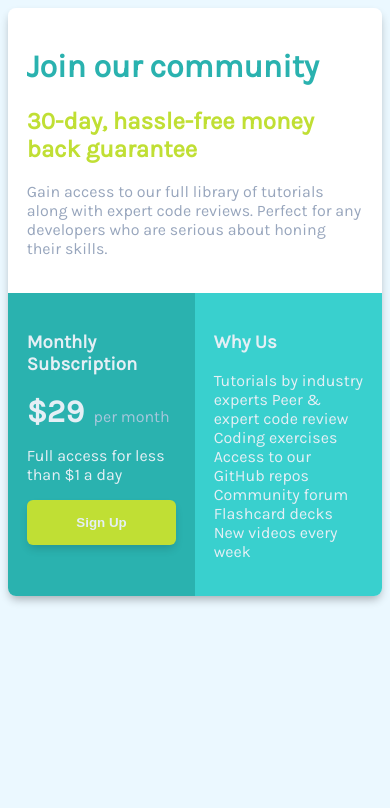
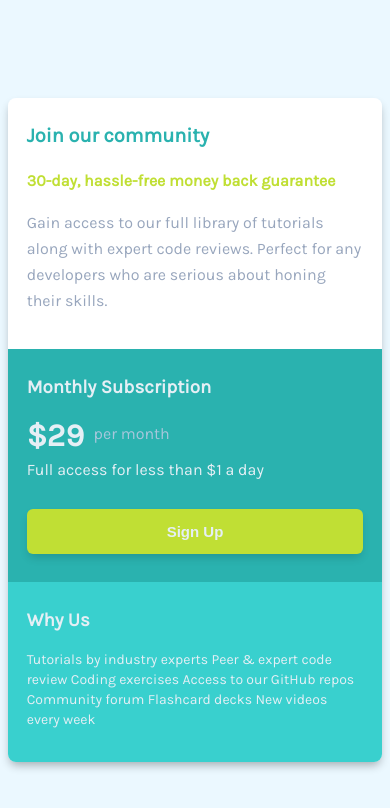
Before and after one commit to daklo91/single_price_grid_component_challange, a plain HTML site: page index.html in a window 390 px wide. Drawn offline with Linux system fonts and the light colour scheme.

Commit message:
Update typography and add CSS for mobile

```diff
--- a/index.html
+++ b/index.html
@@ -1,12 +1,17 @@
 <!DOCTYPE html>
 <html lang="en">
   <head>
-  <meta charset="UTF-8">
-  <meta name="viewport" content="width=device-width, initial-scale=1.0">
-  <link rel="icon" type="image/png" sizes="32x32" href="./images/favicon-32x32.png">
+    <meta charset="UTF-8" />
+    <meta name="viewport" content="width=device-width, initial-scale=1.0" />
+    <link
+      rel="icon"
+      type="image/png"
+      sizes="32x32"
+      href="./images/favicon-32x32.png"
+    />
     <title>Frontend Mentor | Single Price Grid Component</title>
     <style>
-    @import url('https://fonts.googleapis.com/css2?family=Karla&display=swap');
+      @import url("https://fonts.googleapis.com/css2?family=Karla&display=swap");
 
       :root {
         --primary-cyan: hsl(179, 62%, 43%);
@@ -21,45 +26,163 @@
         font-size: 16px;
       }
 
-    body {font-family: 'Karla', sans-serif; display: flex; align-content: center; justify-content: center; background-color: var(--neutral-lighter-gray); }
+      body {
+        font-family: "Karla", sans-serif;
+        display: flex;
+        align-content: center;
+        justify-content: center;
+        background-color: var(--neutral-lighter-gray);
+      }
 
-    .container {display: flex; flex-direction: column; width: 600px;  border-radius: 8px; -webkit-box-shadow: 0px 5px 10px -2px #000000;
-box-shadow: 0px 5px 10px -2px #0000004f;}
+      .container {
+        display: flex;
+        flex-direction: column;
+        width: 600px;
+        border-radius: 8px;
+        -webkit-box-shadow: 0px 5px 10px -2px #000000;
+        box-shadow: 0px 5px 10px -2px #0000004f;
+      }
 
-    .banner {padding: var(--section-padding); background-color: #fff; border-top-left-radius: 8px; border-top-right-radius: 8px;}
-    .offer-headline {color: var(--primary-cyan); font-weight: 700;}
-    .offer-subheadline {color: var(--primary-bright-yellow); font-weight: 700;}
-    .offer-description {color: var(--neutral-grayish-blue); font-weight: 400; }
+      .banner {
+        padding: var(--section-padding);
+        background-color: #fff;
+        border-top-left-radius: 8px;
+        border-top-right-radius: 8px;
+      }
+      .offer-headline {
+        color: var(--primary-cyan);
+        font-weight: 700;
+        font-size: 24px;
+        margin-top: 8px;
+        margin-bottom: 24px;
+      }
+      .offer-subheadline {
+        color: var(--primary-bright-yellow);
+        font-weight: 700;
+        font-size: 18px;
+        margin-bottom: 0px;
+      }
+      .offer-description {
+        color: var(--neutral-grayish-blue);
+        font-weight: 400;
+        font-size: 16px;
+        line-height: 26px;
+        margin-top: 10px;
+      }
 
-    .flex-row {display: flex; flex-direction: row;}
+      .flex-row {
+        display: flex;
+        flex-direction: row;
+      }
 
-    .sign-up-form { padding: var(--section-padding); background-color: var(--primary-cyan); color: var(--neutral-light-gray); min-width: 40%; border-bottom-left-radius: 8px;}
-    .price-amount {font-size: 2em; font-weight: 700;}
-    .price-method {color: var(--neutral-dark-gray); margin-left:0.6em}
-    .sign-up-button {background-color: var(--primary-bright-yellow); color: var(--neutral-light-gray); width: 100%; height: 45px; font-weight: 700; border: 0; border-radius: 6px; -webkit-box-shadow: 0px 5px 10px -2px #000000;
-box-shadow: 0px 5px 10px -2px #0000002a;}
-    .sign-up-button:hover {filter: brightness(105%);}
+      .sign-up-form {
+        padding: var(--section-padding);
+        background-color: var(--primary-cyan);
+        color: var(--neutral-light-gray);
+        min-width: 40%;
+        border-bottom-left-radius: 8px;
+      }
+      .sign-up-form h3,
+      .testimonial h3 {
+        margin-top: 8px;
+      }
+      .price-amount {
+        font-size: 2em;
+        font-weight: 700;
+      }
+      .price-method {
+        color: var(--neutral-dark-gray);
+        margin-left: 0.6em;
+        vertical-align: super;
+      }
+      .sign-up-form p {
+        margin-top: 6px;
+        margin-bottom: 30px;
+      }
+      .sign-up-button {
+        background-color: var(--primary-bright-yellow);
+        color: var(--neutral-light-gray);
+        width: 100%;
+        height: 45px;
+        font-weight: 600;
+        font-size: 15px;
+        border: 0;
+        border-radius: 6px;
+        -webkit-box-shadow: 0px 5px 10px -2px #000000;
+        box-shadow: 0px 5px 10px -2px #0000002a;
+        margin-bottom: 10px;
+      }
+      .sign-up-button:hover {
+        filter: brightness(105%);
+      }
 
-    .testimonial { padding: var(--section-padding); background-color: var(--primary-cyan-light); color: var(--neutral-light-gray); min-width: 40%; border-bottom-right-radius: 8px;}
+      .testimonial {
+        padding: var(--section-padding);
+        background-color: var(--primary-cyan-light);
+        color: var(--neutral-light-gray);
+        min-width: 40%;
+        border-bottom-right-radius: 8px;
+      }
 
+      .testimonial p {
+        font-size: 14px;
+        line-height: 20px;
+      }
 
+      @media only screen and (max-width: 500px) {
+        .flex-row {
+          flex-direction: column;
+        }
+
+        .sign-up-form {
+          border-radius: 0;
+        }
+
+        .testimonial {
+          border-bottom-left-radius: 8px;
+        }
+
+        .offer-headline {
+          font-size: 20px;
+        }
+
+        .offer-subheadline {
+          font-size: 16px;
+          margin-bottom: 20px;
+        }
+      }
     </style>
   </head>
   <body>
+    <main
+      style="
+        display: flex;
+        align-items: center;
+        justify-content: center;
+        height: 100vh;
+        width: 100%;
+      "
+    >
       <div class="container">
         <div class="banner">
           <h1 class="offer-headline">Join our community</h1>
 
-    <h2 class="offer-subheadline">30-day, hassle-free money back guarantee</h2>
+          <h2 class="offer-subheadline">
+            30-day, hassle-free money back guarantee
+          </h2>
 
-    <p class="offer-description">Gain access to our full library of tutorials along with expert code reviews.
-      Perfect for any developers who are serious about honing their skills.</p>
+          <p class="offer-description">
+            Gain access to our full library of tutorials along with expert code
+            reviews. Perfect for any developers who are serious about honing
+            their skills.
+          </p>
         </div>
         <div class="flex-row">
           <div class="sign-up-form">
             <h3>Monthly Subscription</h3>
 
-      <span class="price-amount">&dollar;29</span><span class="price-method">per month</span>
+            <span class="price-amount">&dollar;29</span
+            ><span class="price-method">per month</span>
 
             <p>Full access for less than &dollar;1 a day</p>
 
@@ -68,15 +191,14 @@ box-shadow: 0px 5px 10px -2px #0000002a;}
           <div class="testimonial">
             <h3>Why Us</h3>
 
-      <p>Tutorials by industry experts
-        Peer &amp; expert code review
-        Coding exercises
-        Access to our GitHub repos
-        Community forum
-        Flashcard decks
-        New videos every week</p>
+            <p>
+              Tutorials by industry experts Peer &amp; expert code review Coding
+              exercises Access to our GitHub repos Community forum Flashcard
+              decks New videos every week
+            </p>
           </div>
         </div>
       </div>
+    </main>
   </body>
 </html>
```
Lines whose indentation alone changed are shown as unchanged.
